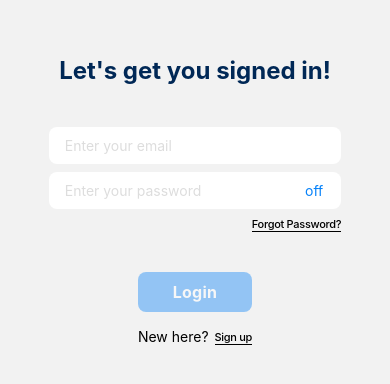
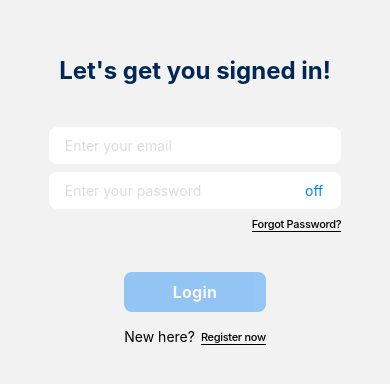
Before and after one commit to lifedok/expo-typescript-basics, a React Native app: screen /LoginScreen in a window 390 px wide. Shown: the part 222-606 px from the top of the page. Built offline with nearby package versions, Linux system fonts and the light colour scheme; no server answers.

Commit message:
fix text on login screen

```diff
--- a/src/screens/init/login-screen/login-screen.tsx
+++ b/src/screens/init/login-screen/login-screen.tsx
@@ -72,7 +72,7 @@ export function LoginScreen({navigation}: { navigation: any }) {
             <Button
               type={'link'}
               onPress={() => navigation.navigate('SignupScreen')}
-            >Sign up</Button>
+            >Register now</Button>
           </View>
         </View>
       </View>
--- a/src/screens/init/signup-screen/signup-screen.tsx
+++ b/src/screens/init/signup-screen/signup-screen.tsx
@@ -69,7 +69,7 @@ export function SignupScreen({navigation}: { navigation: any }) {
             <Button
               type={'link'}
               onPress={() => navigation.navigate('LoginScreen')}
-            >Sign up</Button>
+            >Login Now</Button>
           </View>
         </View>
       </View>
```
